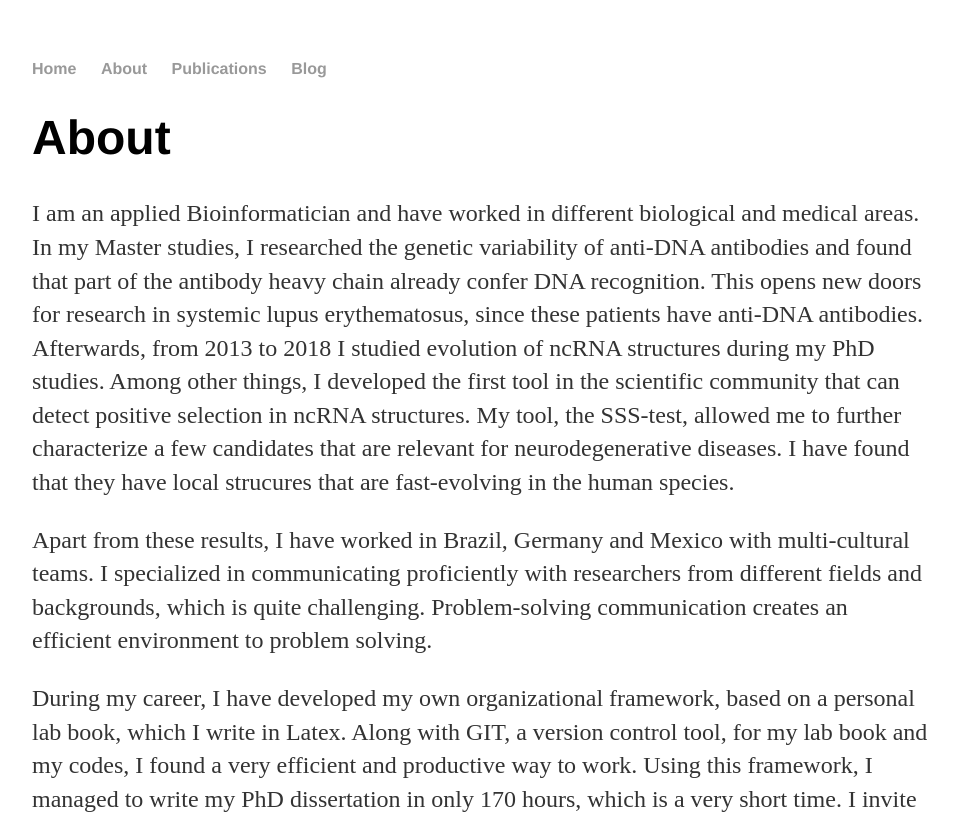
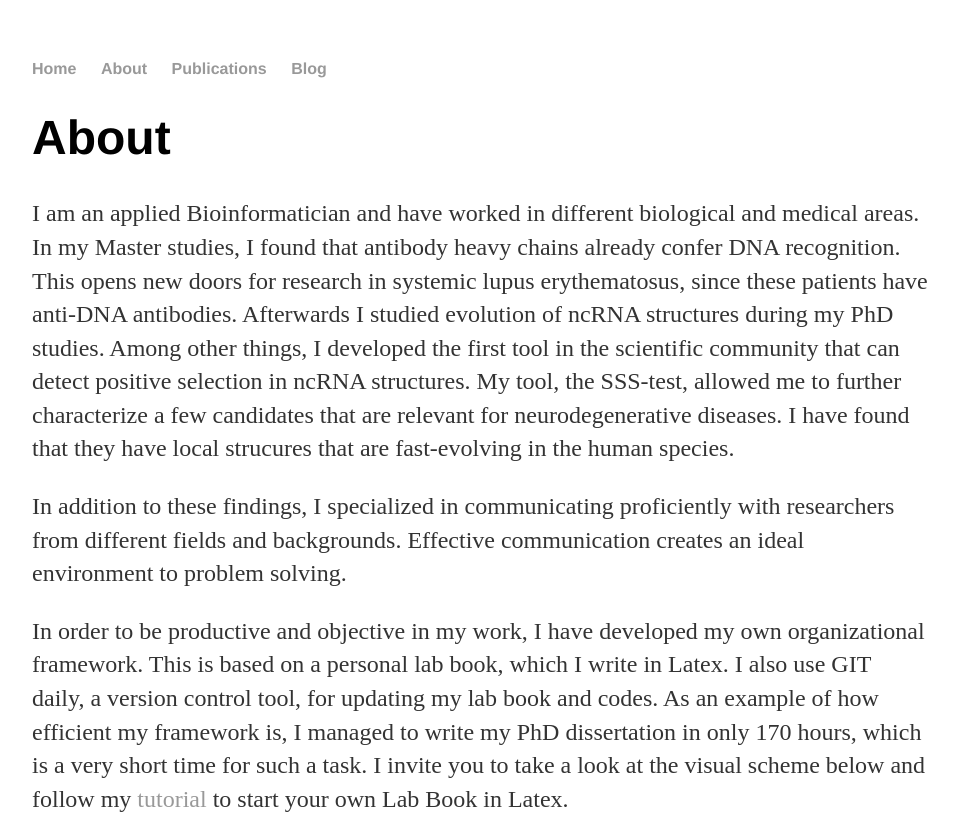
Before and after one commit to waltercostamb/waltercostamb.github.io, a Jekyll site: the page built from about/index.html, in a window 1280 px wide. Shown: the top 820 px of the page, without its empty margins (160-1118 px from the left). Built offline with Jekyll 4.4.1, drawn with Linux system fonts in a browser that asks for light colours; some of the changed text lies outside the part shown; grey boxes are pictures that could not be loaded.

Commit message:
Update index.html

```diff
--- a/about/index.html
+++ b/about/index.html
@@ -5,27 +5,25 @@ title: Maria Beatriz Walter Costa, Bioinformatician
 <div class="blurb">
 	<h1>About</h1>
 	<p>I am an applied Bioinformatician and have worked in different biological and medical areas. In my Master studies, I
-		researched the genetic variability of anti-DNA antibodies and found that part of the antibody heavy chain already
-		confer DNA recognition. This opens new doors for research in systemic lupus erythematosus, since these patients
-		have anti-DNA antibodies.
+		found that antibody heavy chains already confer DNA recognition. This opens new doors for research in systemic
+		lupus erythematosus, since these patients have anti-DNA antibodies.
 
-		Afterwards, from 2013 to 2018 I studied evolution of ncRNA structures during my PhD studies. Among other things,
-		I developed the first tool in the scientific community that can detect positive selection in ncRNA structures.
+		Afterwards I studied evolution of ncRNA structures during my PhD studies. Among other things, I developed the
+		first tool in the scientific community that can detect positive selection in ncRNA structures.
 		My tool, the SSS-test, allowed me to further characterize a few candidates that are relevant for neurodegenerative
 		diseases. I have found that they have local strucures that are fast-evolving in the human species.</p>
 
-	<p>Apart from these results, I have worked in Brazil, Germany and Mexico with multi-cultural teams. I specialized in
-		communicating proficiently with researchers from different fields and backgrounds, which is quite challenging.
-		Problem-solving communication creates an efficient environment to problem solving.</p>
+	<p>In addition to these findings, I specialized in communicating proficiently with researchers from different fields and
+		backgrounds. Effective communication creates an ideal environment to problem solving.</p>
 
-	<p>During my career, I have developed my own organizational framework, based on a personal lab book, which I write in Latex.
-		Along with GIT, a version control tool, for my lab book and my codes, I found a very efficient and productive way to
-		work. Using this framework, I managed to write my PhD dissertation in only 170 hours, which is a very short time.
-		I invite you to take a look at the visual scheme below and follow my
+	<p>In order to be productive and objective in my work, I have developed my own organizational framework. This is based on a
+		personal lab book, which I write in Latex. I also use GIT daily, a version control tool, for updating my lab book
+		and codes. As an example of how efficient my framework is, I managed to write my PhD dissertation in only 170 hours,
+		which is a very short time for such a task. I invite you to take a look at the visual scheme below and follow my
 		<a href="https://github.com/waltercostamb/Lab-Book">tutorial</a>
 		to start your own Lab Book in Latex.</p>
 
-	<p><img border="0" src="https://github.com/waltercostamb/Lab-Book/blob/master/organization-framework.jpg?raw=true" width="800" /></p>
+	<p><img border="0" src="https://github.com/waltercostamb/Lab-Book/blob/master/organization-framework.jpg?raw=true" width="600" /></p>
 
 	<ul class="contacts">
 		<p>Further contacts</p>
```
